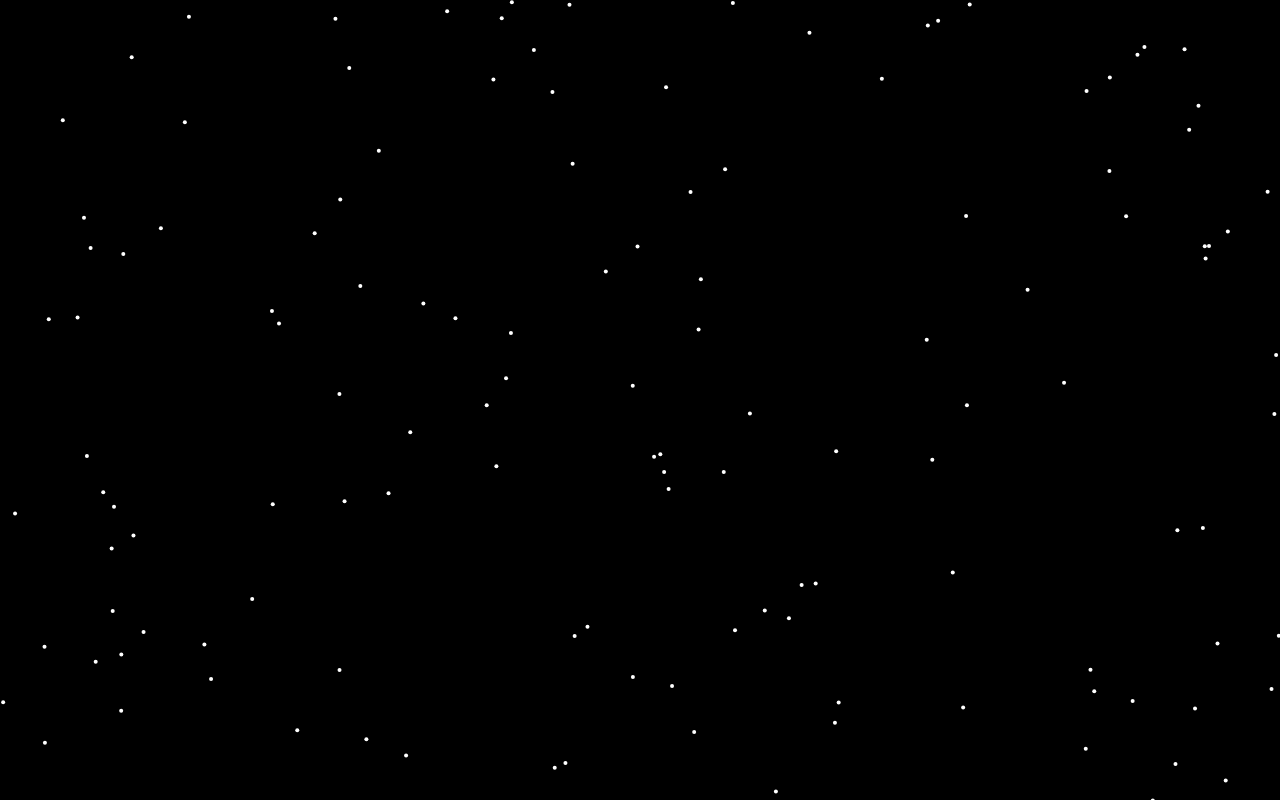
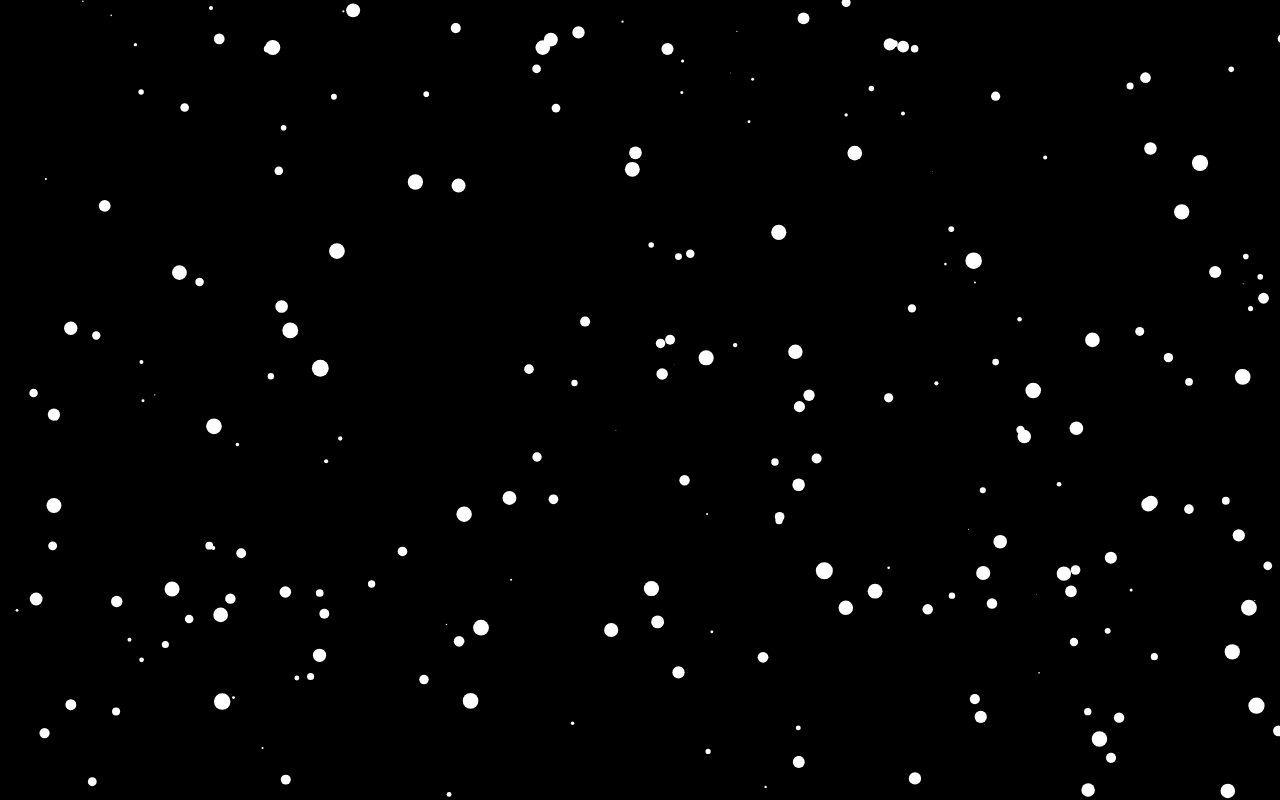
Before and after one commit to atesgoral/canvas-workshop, a plain HTML site: page index.html in a window 1280 px wide. Shown: the top 800 px of the page. Drawn offline with Linux system fonts and the light colour scheme.

Commit message:
3D starfield

```diff
--- a/index.html
+++ b/index.html
@@ -6,8 +6,9 @@ body { padding: 0; margin: 0; }
 </style>
 <script>
 const MAX_CIRCLES = 250;
-const MAX_RADIUS = 2;
+const MAX_RADIUS = 6 / 1000;
 const MAX_FPS = 30;
+const MAX_VELOCITY = 1 / 10 / 1000;
 
 const stage = document.getElementById('stage');
 const ctx = stage.getContext('2d');
@@ -48,22 +49,34 @@ const circles = [];
 while (circles.length < MAX_CIRCLES) {
   circles.push({
     x: Math.random(),
-    y: Math.random()
+    y: Math.random(),
+    z: Math.random()
   });
 }
 
 function draw(t) {
+  const normWidth = stage.width / scale;
+  const normHeight = stage.height / scale;
+
   ctx.fillStyle = '#000';
-  ctx.fillRect(0, 0, stage.width, stage.height);
+  ctx.fillRect(0, 0, normWidth, normHeight);
 
   circles.forEach((circle) => {
-    const x = (circle.x + t / 10 / stage.width) % 1;
+    const z = circle.z;
+    const x = (circle.x + t * MAX_VELOCITY * z) % 1;
     const y = circle.y;
+    const r = MAX_RADIUS * z;
 
     ctx.fillStyle = '#fff';
 
     ctx.beginPath();
-    ctx.arc(x, y, MAX_RADIUS / scale, 0, Math.PI * 2);
+    ctx.arc(
+      x * normWidth,
+      y * normHeight,
+      r,
+      0,
+      Math.PI * 2
+    );
     ctx.fill();
   });
 }
```
